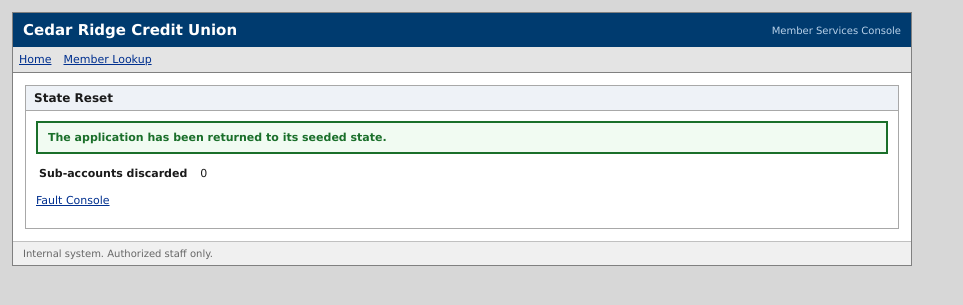
After one commit to grizz6/interface-ai-takehome, a Flask app: page /dev/reset in a window 1280 px wide. The commit adds this page. Shown: the top 305 px of the page, without its empty margins (0-963 px from the left). Run offline with Flask 3, Linux system fonts and the light colour scheme.

Commit message:
Add /dev/reset so runs can start from the same state
Opened sub-accounts used to pile up, so the same replay gave a different account number each
time.

```diff
--- a/target_app/app.py
+++ b/target_app/app.py
@@ -305,6 +305,24 @@ def dev_faults_arm() -> WerkzeugResponse:
     return redirect(url_for("dev_faults"))
 
 
+@app.get("/dev/reset")
+def dev_reset() -> str:
+    """Return the application to its seeded baseline.
+
+    Replay has to start from a known state. Without this, sub-accounts opened by one run
+    accumulate for the life of the process and the issued account number keeps climbing, so
+    the same capability replayed twice would not produce the same outputs. Lives under /dev/
+    on purpose: the allowlist rule that keeps the agent out of the fault console keeps it out
+    of here too.
+    """
+    discarded = sum(len(accounts) for accounts in OPENED.values())
+    OPENED.clear()
+    _issued[0] = 0
+    session.pop("armed_fault", None)
+    session.pop("interstitial_next", None)
+    return render_template("dev_reset.html", title=_title("reset"), discarded=discarded)
+
+
 @app.get("/maintenance")
 def maintenance() -> str:
     return render_template("maintenance.html", title=_title("maintenance"))
--- a/target_app/seed.py
+++ b/target_app/seed.py
@@ -30,6 +30,7 @@ VARIANTS: dict[str, dict[str, Any]] = {
             "error": "System Error",
             "faults": "Fault Console",
             "loan_servicing": "Loan Servicing",
+            "reset": "State Reset",
         },
         "labels": {
             "nav_home": "Home",
@@ -59,6 +60,8 @@ VARIANTS: dict[str, dict[str, Any]] = {
             "clear": "Clear Armed Fault",
             "currently_armed": "Currently armed",
             "none_armed": "Nothing armed",
+            "accounts_cleared": "Sub-accounts discarded",
+            "reset_link": "Reset application state",
         },
         "messages": {
             "home_intro": "Select Member Lookup to begin servicing a member record.",
@@ -71,6 +74,7 @@ VARIANTS: dict[str, dict[str, Any]] = {
             "review_intro": "Review the request below and select Confirm to open the account.",
             "faults_intro": "Arm a runtime fault. It fires once on the next page load, then disarms.",
             "loan_servicing": "Loan servicing is not available in this console. A sub-account cannot be opened against a loan account.",
+            "reset": "The application has been returned to its seeded state.",
         },
         "errors": {
             "member_id_required": "Enter a Member ID.",
--- a/target_app/templates/dev_faults.html
+++ b/target_app/templates/dev_faults.html
@@ -29,6 +29,7 @@
         </td>
       </tr>
     </table>
+    <p><a href="{{ url_for('dev_reset') }}">{{ v.labels.reset_link }}</a></p>
   </td></tr>
 </table>
 {% endblock %}
--- /dev/null
+++ b/target_app/templates/dev_reset.html
@@ -0,0 +1,18 @@
+{% extends "base.html" %}
+{% block content %}
+<table class="panel" cellpadding="0" cellspacing="0" border="0">
+  <tr><td class="panelhead">{{ v.titles.reset }}</td></tr>
+  <tr><td class="panelbody">
+    <table class="okbox" cellpadding="0" cellspacing="0" border="0">
+      <tr><td id="ctl00_ContentPlaceHolder1_lblReset">{{ v.messages.reset }}</td></tr>
+    </table>
+    <table cellpadding="3" cellspacing="0" border="0">
+      <tr>
+        <td class="fieldlabel">{{ v.labels.accounts_cleared }}</td>
+        <td id="ctl00_ContentPlaceHolder1_lblDiscarded">{{ discarded }}</td>
+      </tr>
+    </table>
+    <p><a href="{{ url_for('dev_faults') }}">{{ v.titles.faults }}</a></p>
+  </td></tr>
+</table>
+{% endblock %}
```
Also changed, not shown: target_app/README.md.
